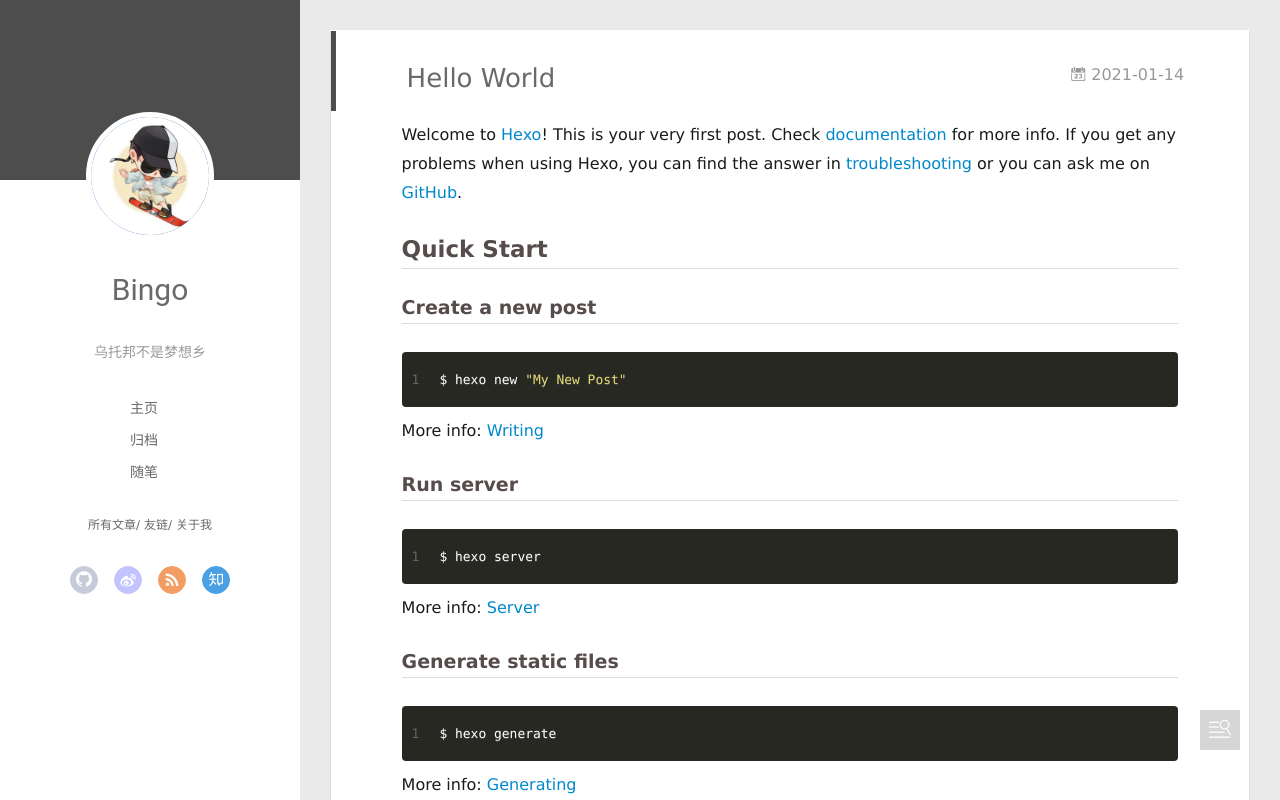
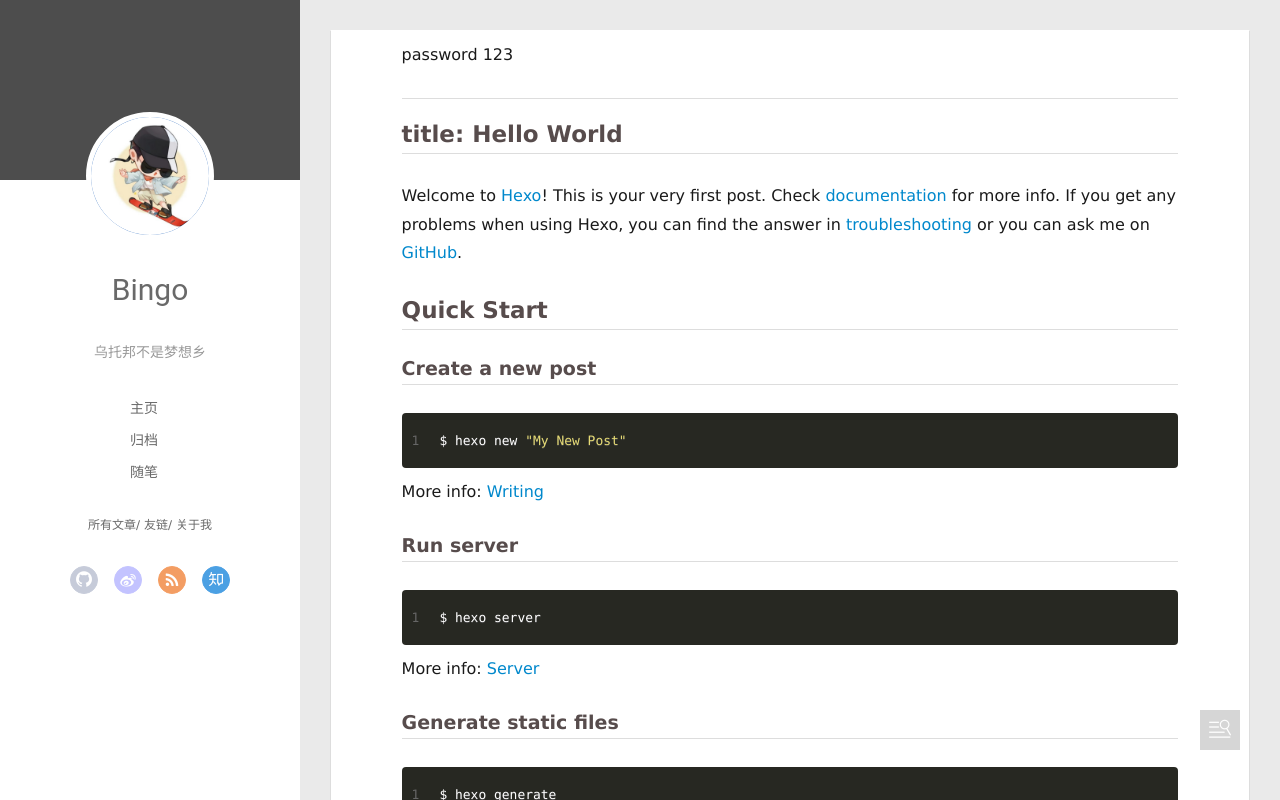
Before and after one commit to Bingo1024/Bingo1024.github.io, a plain HTML site: page 2021/01/14/hello-world/index.html in a window 1280 px wide. Drawn offline with Linux system fonts and the light colour scheme; some packages are replaced by stand-ins of ours; files that its build step writes are made by us from their sources; a script that the page names is missing.

Commit message:
Site updated: 2021-01-14 23:17:31

```diff
--- a/2021/01/14/hello-world/index.html
+++ b/2021/01/14/hello-world/index.html
@@ -6,17 +6,17 @@
   <meta name="renderer" content="webkit">
   <meta http-equiv="X-UA-Compatible" content="IE=edge" >
   <link rel="dns-prefetch" href="http://Bingo1024.github.io/Bingo1024.github.io">
-  <title>Hello World | Bingo的个人站</title>
+  <title>Bingo的个人站</title>
   <meta name="viewport" content="width=device-width, initial-scale=1, maximum-scale=1">
-  <meta name="description" content="Welcome to Hexo! This is your very first post. Check documentation for more info. If you get any problems when using Hexo, you can find the answer in troubleshooting or you can ask me on GitHub.">
+  <meta name="description" content="password 123  title: Hello WorldWelcome to Hexo! This is your very first post. Check documentation for more info. If you get any problems when using Hexo, you can find the answer in troubleshooting or">
 <meta property="og:type" content="article">
-<meta property="og:title" content="Hello World">
+<meta property="og:title" content="Bingo的个人站">
 <meta property="og:url" content="http://bingo1024.github.io/Bingo1024.github.io/2021/01/14/hello-world/index.html">
 <meta property="og:site_name" content="Bingo的个人站">
-<meta property="og:description" content="Welcome to Hexo! This is your very first post. Check documentation for more info. If you get any problems when using Hexo, you can find the answer in troubleshooting or you can ask me on GitHub.">
+<meta property="og:description" content="password 123  title: Hello WorldWelcome to Hexo! This is your very first post. Check documentation for more info. If you get any problems when using Hexo, you can find the answer in troubleshooting or">
 <meta property="og:locale" content="zh_CN">
 <meta property="article:published_time" content="2021-01-14T08:42:05.468Z">
-<meta property="article:modified_time" content="2021-01-14T11:29:28.314Z">
+<meta property="article:modified_time" content="2021-01-14T15:17:06.129Z">
 <meta property="article:author" content="Bingo">
 <meta name="twitter:card" content="summary">
 
@@ -167,24 +167,11 @@
             <article id="post-hello-world" class="article article-type-post " itemscope itemprop="blogPost">
   <div class="article-inner">
 
-      <header class="article-header">
-
-
-    <h1 class="article-title" itemprop="name">
-      Hello World
-    </h1>
-
-
-
-        <a href="/Bingo1024.github.io/2021/01/14/hello-world/" class="archive-article-date">
-  	<time datetime="2021-01-14T08:42:05.468Z" itemprop="datePublished"><i class="icon-calendar icon"></i>2021-01-14</time>
-</a>
-
-      </header>
-
     <div class="article-entry" itemprop="articleBody">
 
-        <p>Welcome to <a target="_blank" rel="noopener" href="https://hexo.io/">Hexo</a>! This is your very first post. Check <a target="_blank" rel="noopener" href="https://hexo.io/docs/">documentation</a> for more info. If you get any problems when using Hexo, you can find the answer in <a target="_blank" rel="noopener" href="https://hexo.io/docs/troubleshooting.html">troubleshooting</a> or you can ask me on <a target="_blank" rel="noopener" href="https://github.com/hexojs/hexo/issues">GitHub</a>.</p>
+        <p>password 123</p>
+<hr>
+<h2 id="title-Hello-World"><a href="#title-Hello-World" class="headerlink" title="title: Hello World"></a>title: Hello World</h2><p>Welcome to <a target="_blank" rel="noopener" href="https://hexo.io/">Hexo</a>! This is your very first post. Check <a target="_blank" rel="noopener" href="https://hexo.io/docs/">documentation</a> for more info. If you get any problems when using Hexo, you can find the answer in <a target="_blank" rel="noopener" href="https://hexo.io/docs/troubleshooting.html">troubleshooting</a> or you can ask me on <a target="_blank" rel="noopener" href="https://github.com/hexojs/hexo/issues">GitHub</a>.</p>
  <a id="more"></a>
 
 <h2 id="Quick-Start"><a href="#Quick-Start" class="headerlink" title="Quick Start"></a>Quick Start</h2><h3 id="Create-a-new-post"><a href="#Create-a-new-post" class="headerlink" title="Create a new post"></a>Create a new post</h3><figure class="highlight bash"><table><tr><td class="gutter"><pre><span class="line">1</span><br></pre></td><td class="code"><pre><span class="line">$ hexo new <span class="string">&quot;My New Post&quot;</span></span><br></pre></td></tr></table></figure>
@@ -307,7 +294,7 @@
                 </span>
                 <span class="tooltip-content">
                     <div class="toc-article">
-                    <ol class="toc"><li class="toc-item toc-level-2"><a class="toc-link" href="#Quick-Start"><span class="toc-number">1.</span> <span class="toc-text">Quick Start</span></a><ol class="toc-child"><li class="toc-item toc-level-3"><a class="toc-link" href="#Create-a-new-post"><span class="toc-number">1.1.</span> <span class="toc-text">Create a new post</span></a></li><li class="toc-item toc-level-3"><a class="toc-link" href="#Run-server"><span class="toc-number">1.2.</span> <span class="toc-text">Run server</span></a></li><li class="toc-item toc-level-3"><a class="toc-link" href="#Generate-static-files"><span class="toc-number">1.3.</span> <span class="toc-text">Generate static files</span></a></li><li class="toc-item toc-level-3"><a class="toc-link" href="#Deploy-to-remote-sites"><span class="toc-number">1.4.</span> <span class="toc-text">Deploy to remote sites</span></a></li></ol></li></ol>
+                    <ol class="toc"><li class="toc-item toc-level-2"><a class="toc-link" href="#title-Hello-World"><span class="toc-number">1.</span> <span class="toc-text">title: Hello World</span></a></li><li class="toc-item toc-level-2"><a class="toc-link" href="#Quick-Start"><span class="toc-number">2.</span> <span class="toc-text">Quick Start</span></a><ol class="toc-child"><li class="toc-item toc-level-3"><a class="toc-link" href="#Create-a-new-post"><span class="toc-number">2.1.</span> <span class="toc-text">Create a new post</span></a></li><li class="toc-item toc-level-3"><a class="toc-link" href="#Run-server"><span class="toc-number">2.2.</span> <span class="toc-text">Run server</span></a></li><li class="toc-item toc-level-3"><a class="toc-link" href="#Generate-static-files"><span class="toc-number">2.3.</span> <span class="toc-text">Generate static files</span></a></li><li class="toc-item toc-level-3"><a class="toc-link" href="#Deploy-to-remote-sites"><span class="toc-number">2.4.</span> <span class="toc-text">Deploy to remote sites</span></a></li></ol></li></ol>
                     </div>
                 </span>
             </div>
--- a/content.json
+++ b/content.json
@@ -1 +1 @@
-[{"title":"Hello World","date":"2021-01-14T08:42:05.468Z","path":"2021/01/14/hello-world/","tags":[]}]
+[{"title":"","date":"2021-01-14T08:42:05.468Z","path":"2021/01/14/hello-world/","tags":[]}]
```
Also changed, not shown: archives/2021/01/index.html (+0 -6 lines), archives/2021/index.html (+0 -6 lines), archives/index.html (+0 -6 lines), index.html (+3 -16 lines).
